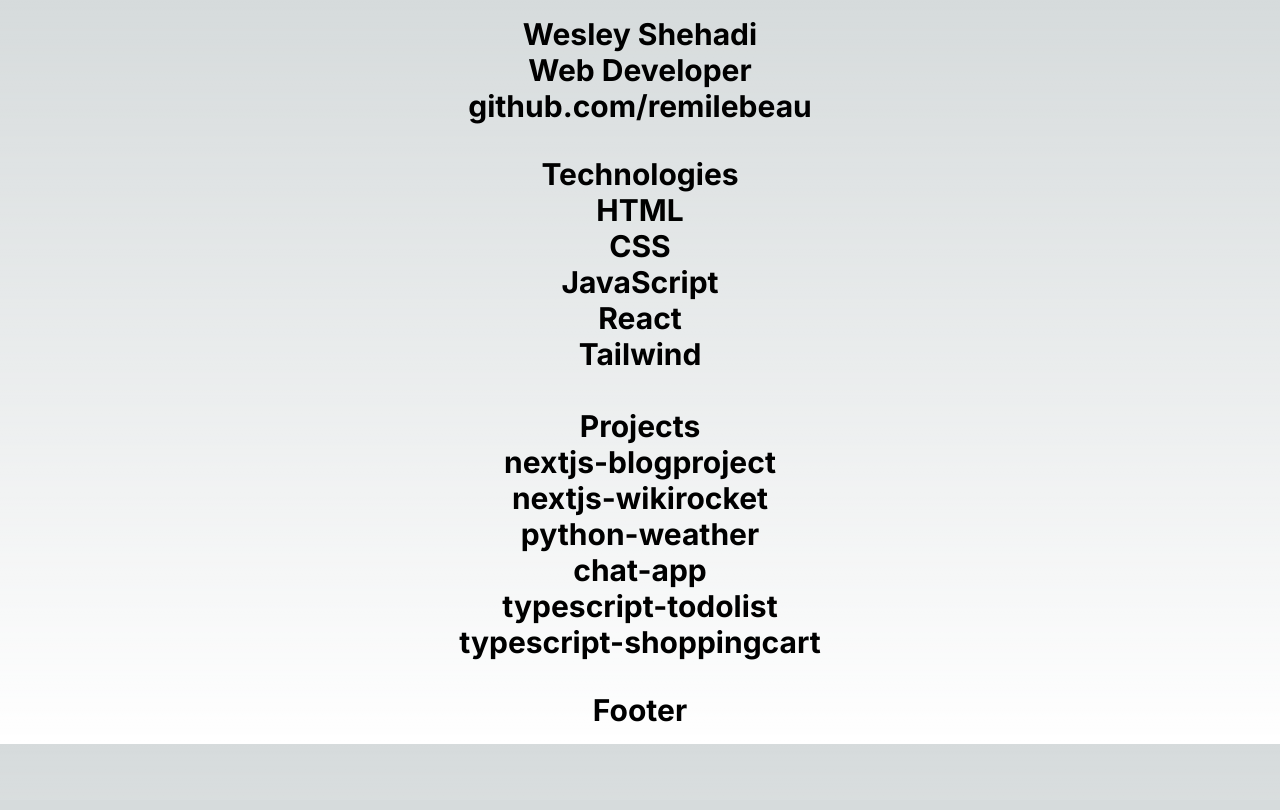
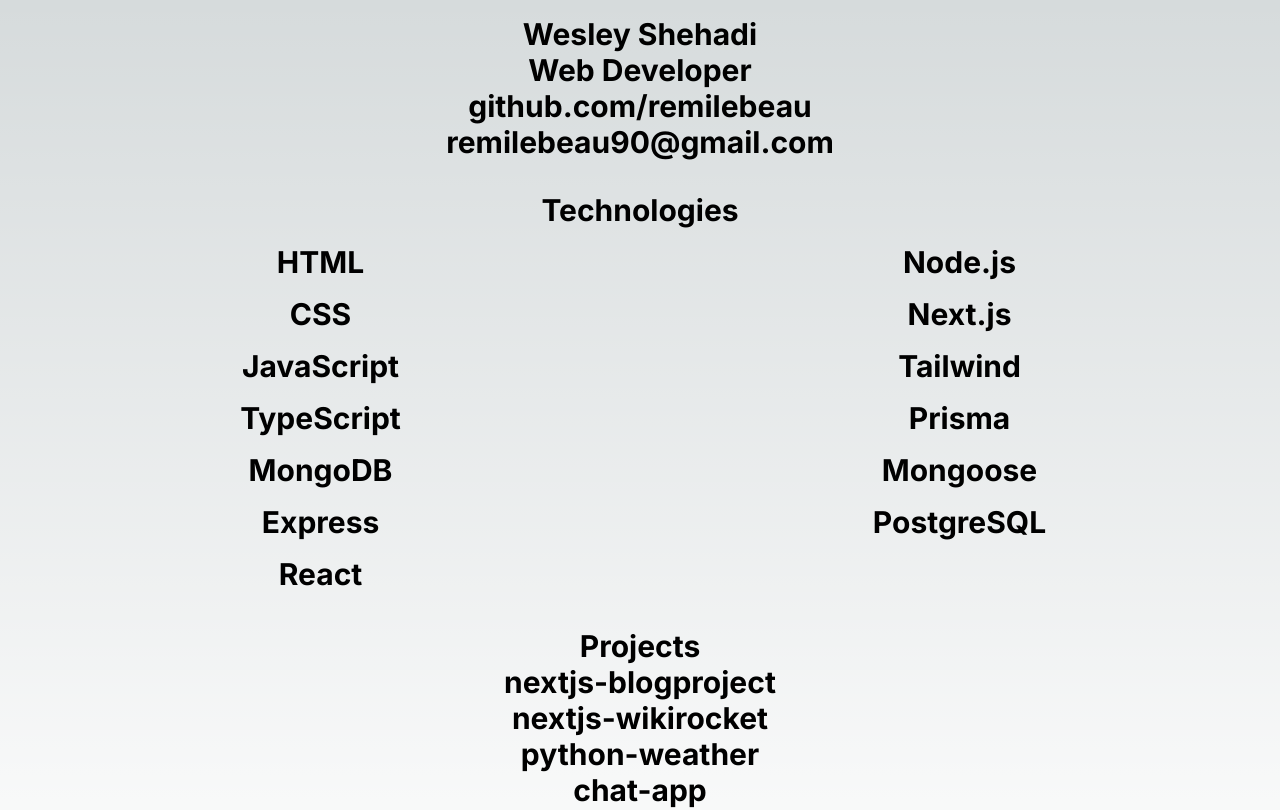
Before and after one commit to remilebeau/portfolio, a Next.js app: page / in a window 1280 px wide. Shown: the top 810 px of the page. Built offline with nearby package versions, Linux system fonts and the light colour scheme.

Commit message:
added links and lists

```diff
--- a/src/app/components/Header.tsx
+++ b/src/app/components/Header.tsx
@@ -1,9 +1,18 @@
+import Link from "next/link";
+
 const Header = () => {
   return (
     <header className="p-4 text-center text-3xl font-bold">
       <h1>Wesley Shehadi</h1>
-      <p>Web Developer</p>
-      <p>github.com/remilebeau</p>
+      <h2>Web Developer</h2>
+      <Link className="hover:opacity-90" href="https://github.com/remilebeau">
+        github.com/remilebeau
+      </Link>
+      <p>
+        <a className="hover:opacity-90" href="mailto:remilebeau90@gmail.com">
+          remilebeau90@gmail.com
+        </a>
+      </p>
     </header>
   );
 };
--- a/src/app/page.tsx
+++ b/src/app/page.tsx
@@ -25,13 +25,22 @@ export default function HomePage() {
   return (
     <main className="p-4 text-center text-3xl font-bold">
       <section>
-        <h2>Technologies</h2>
-        <ul>
-          <li>HTML</li>
-          <li>CSS</li>
-          <li>JavaScript</li>
-          <li>React</li>
-          <li>Tailwind</li>
+        <h2 className="mb-4">Technologies</h2>
+
+        <ul className="columns-2">
+          <li className="mb-4">HTML</li>
+          <li className="mb-4">CSS</li>
+          <li className="mb-4">JavaScript</li>
+          <li className="mb-4">TypeScript</li>
+          <li className="mb-4">MongoDB</li>
+          <li className="mb-4">Express</li>
+          <li className="mb-4">React</li>
+          <li className="mb-4">Node.js</li>
+          <li className="mb-4">Next.js</li>
+          <li className="mb-4">Tailwind</li>
+          <li className="mb-4">Prisma</li>
+          <li className="mb-4">Mongoose</li>
+          <li className="mb-4">PostgreSQL</li>
         </ul>
       </section>
       <br />
@@ -41,7 +50,9 @@ export default function HomePage() {
         <ul>
           {Object.entries(projects).map(([projectName, projectLink]) => (
             <li key={projectName}>
-              <Link href={projectLink}>{projectName}</Link>
+              <Link className="hover:opacity-90" href={projectLink}>
+                {projectName}
+              </Link>
             </li>
           ))}
         </ul>
```
